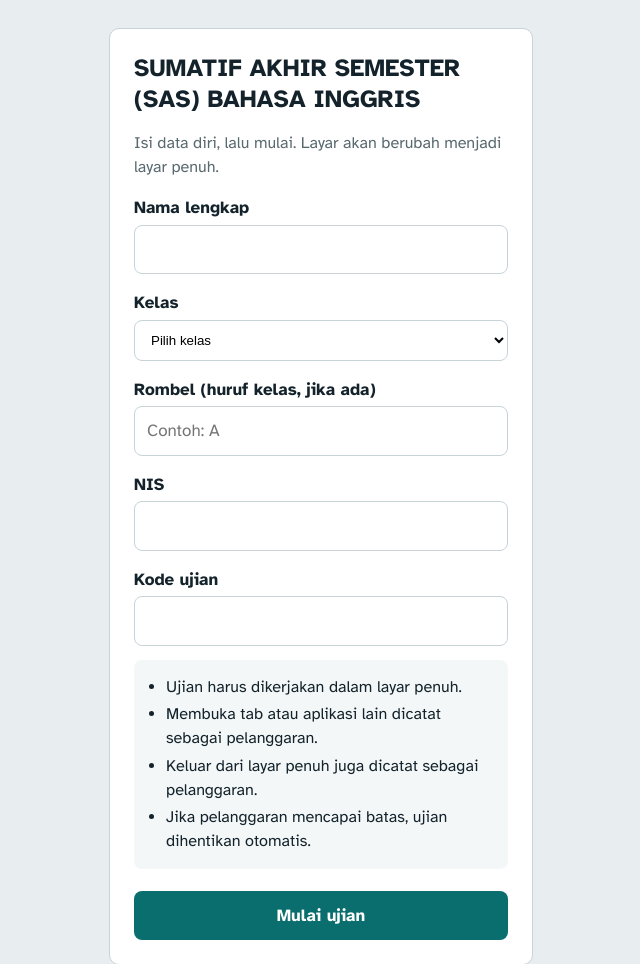
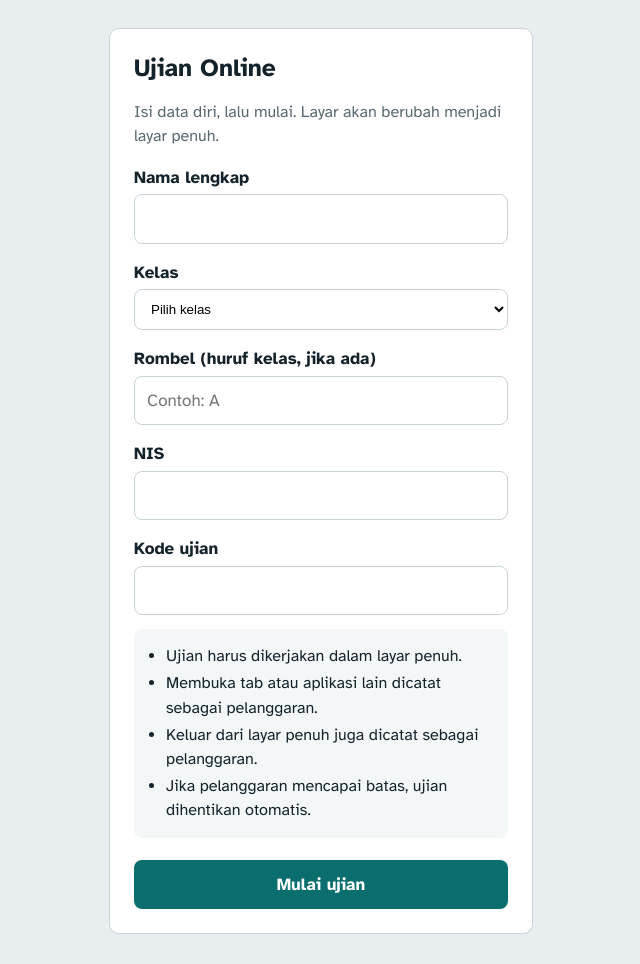
Before and after one commit to yudiansyahasmara4-svg/SAS-Bhs-Inggris-2026, a plain HTML site: page index.html in a window 1280 px wide. Shown: the top 964 px of the page, without its empty margins (319-959 px from the left). Drawn offline with Linux system fonts and the light colour scheme.

Commit message:
Add files via upload

```diff
--- a/index.html
+++ b/index.html
@@ -89,7 +89,7 @@ textarea:focus{border-color:var(--accent)}
 <!-- LOGIN -->
 <section id="login" class="wrap" hidden>
   <div class="card">
-    <h1 id="loginTitle">SUMATIF AKHIR SEMESTER (SAS) BAHASA INGGRIS</h1>
+    <h1 id="loginTitle">Ujian Online</h1>
     <p class="muted">Isi data diri, lalu mulai. Layar akan berubah menjadi layar penuh.</p>
     <form id="form" autocomplete="off">
       <label for="nama">Nama lengkap</label>
```
